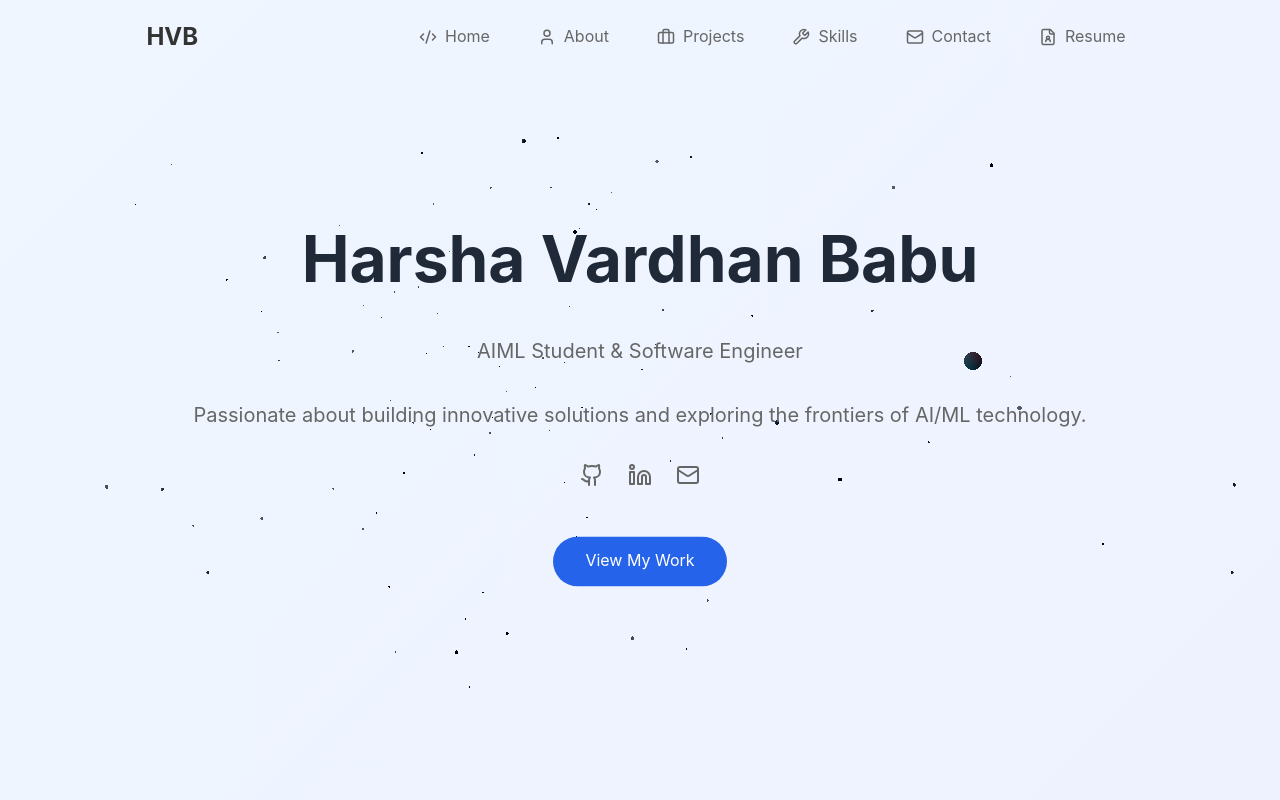
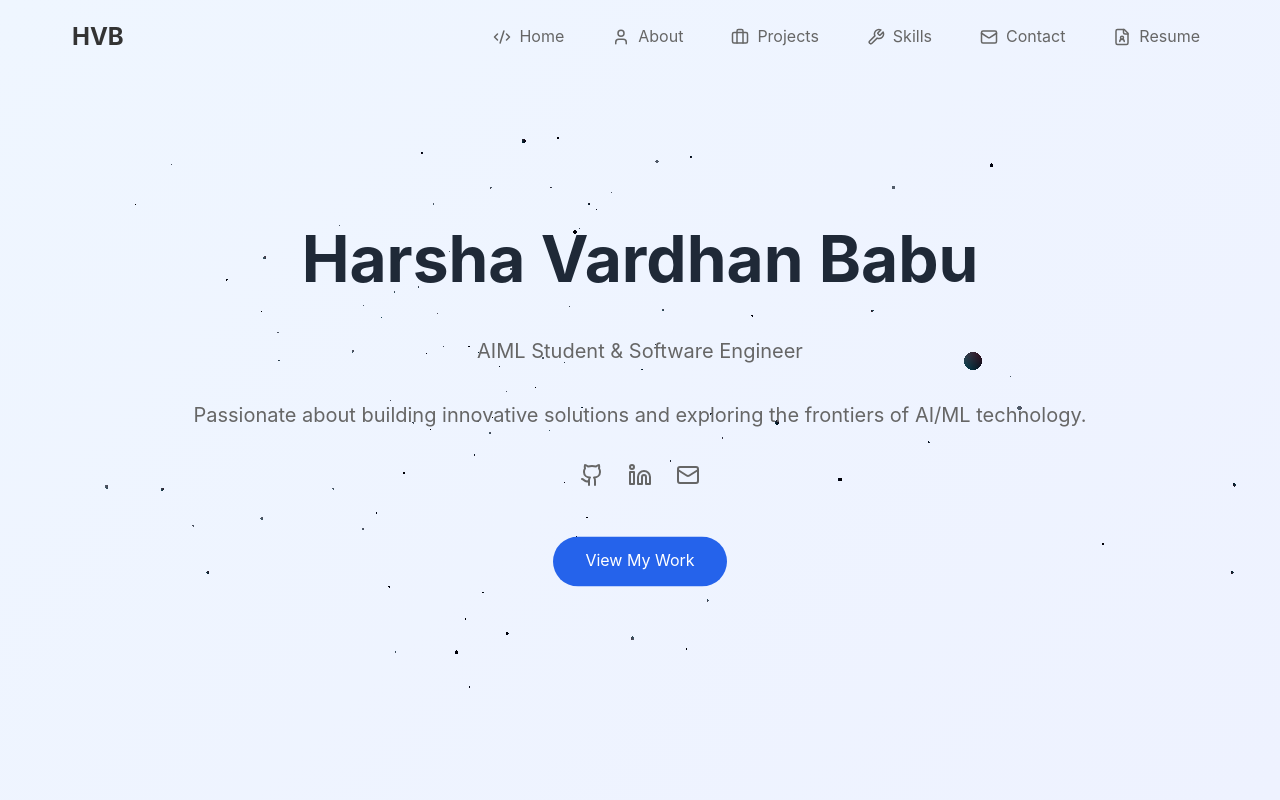
Before and after one commit to harsha-vardh/Harsha-Vardhan-Babu, a React (Vite) app: page / in a window 1280 px wide. Shown: the top 800 px of the page. Built offline with nearby package versions, Linux system fonts and the light colour scheme.

Commit message:
Update index.css

```diff
--- a/src/index.css
+++ b/src/index.css
@@ -37,9 +37,9 @@
 
   .nav {
     display: flex;
-    justify-content: space-around;
+    justify-content: space-between;
     align-items: center;
-    padding: 1rem 0;
+    padding: 1rem 2rem;
     position: relative;
   }
 
```
